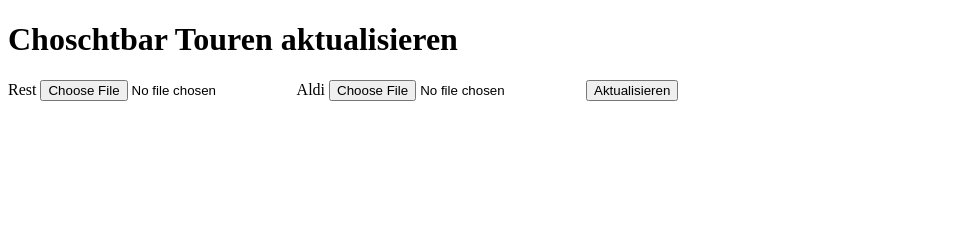
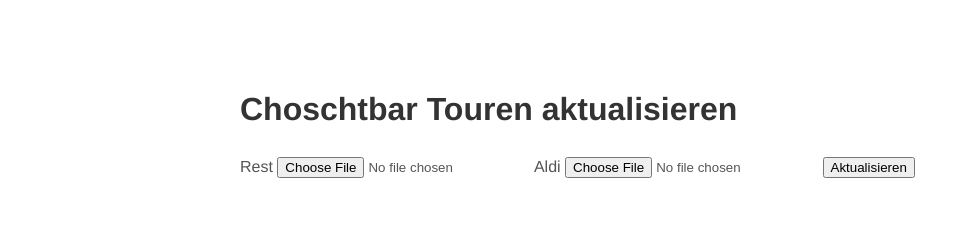
Before and after one commit to rijkt/choschtbar-demo, a plain HTML site: page upload.html in a window 1280 px wide. Shown: the whole page, without its empty margins (0-970 px from the left). Drawn offline with Linux system fonts and the light colour scheme.

Commit message:
add basic styling

```diff
--- /dev/null
+++ b/shared.css
@@ -0,0 +1,24 @@
+:root {
+    --main-color: #1d4f12;
+    --secondary-color: #e1011b;
+    --highlight-color: #59a931;
+    --body-color: #555;
+    --title-color: #333;
+}
+
+a {
+    color: var(--main-color)
+}
+
+body {
+  margin: 0 auto;
+  max-width: 50em;
+  font-family: "Helvetica", "Arial", sans-serif;
+  line-height: 1.5;
+  padding: 4em 1em;
+  color: var(--body-color);
+}
+
+h1, h2, strong {
+  color: var(--title-color);
+}
--- a/upload.html
+++ b/upload.html
@@ -3,10 +3,10 @@
   <head>
     <meta charset="utf-8">
     <meta name="viewport" content="width=device-width, initial-scale=1">
-
     <title>Choschtbar Touren aktualisieren</title>
     <meta name="author" content="Pascal Ellenberger">
     <meta name="description" content="Choschtbar-Touren aktualisieren">
+    <link rel="stylesheet" href="./shared.css">
   </head>
   <body>
     <h1>Choschtbar Touren aktualisieren</h1>
@@ -17,6 +17,6 @@
       <input type="file" id="aldi" accept=".pdf">
       <input id="upload" type="submit" value="Aktualisieren">
     </form>
-    <script src="https://choschtbar-touren.s3.eu-central-1.amazonaws.com/upload.js"></script>
+    <script src="./upload.js"></script>
   </body>
 </html>
```
Also changed, not shown: index.html (+1 -1 lines).
